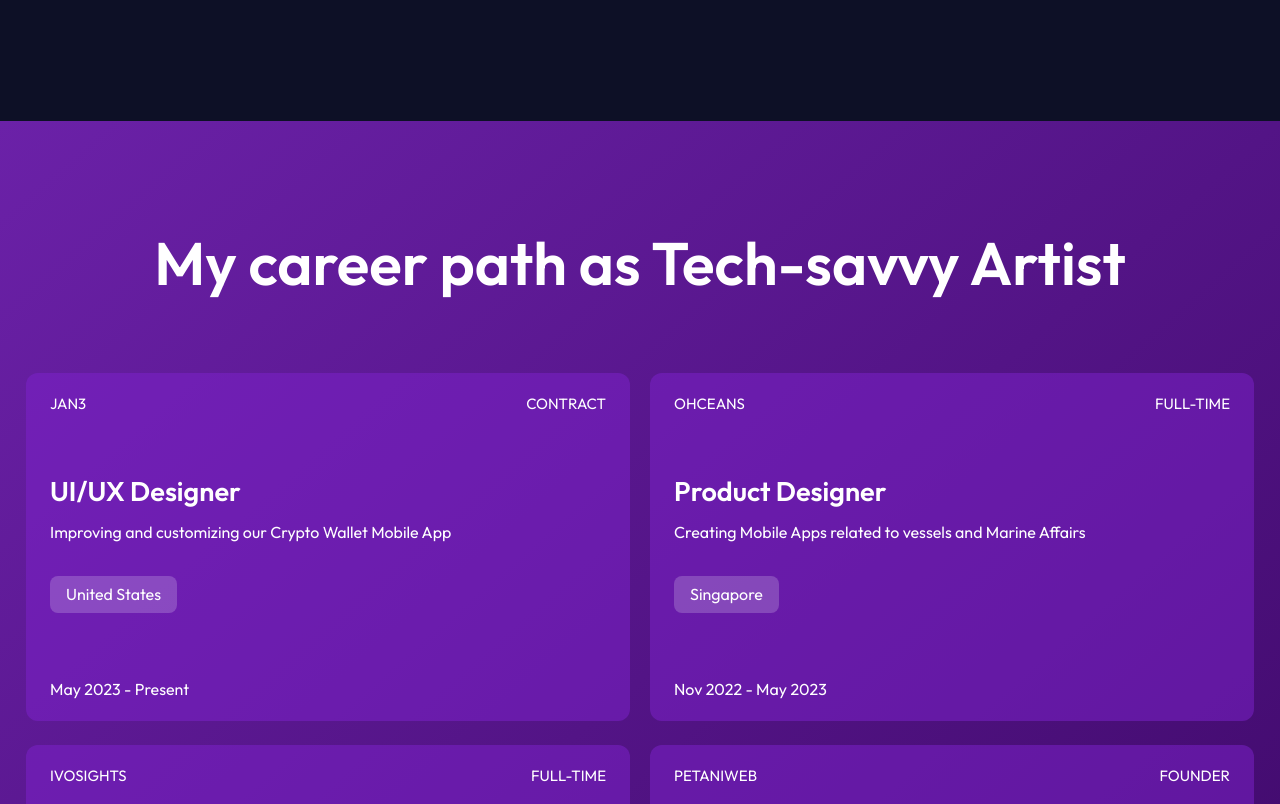
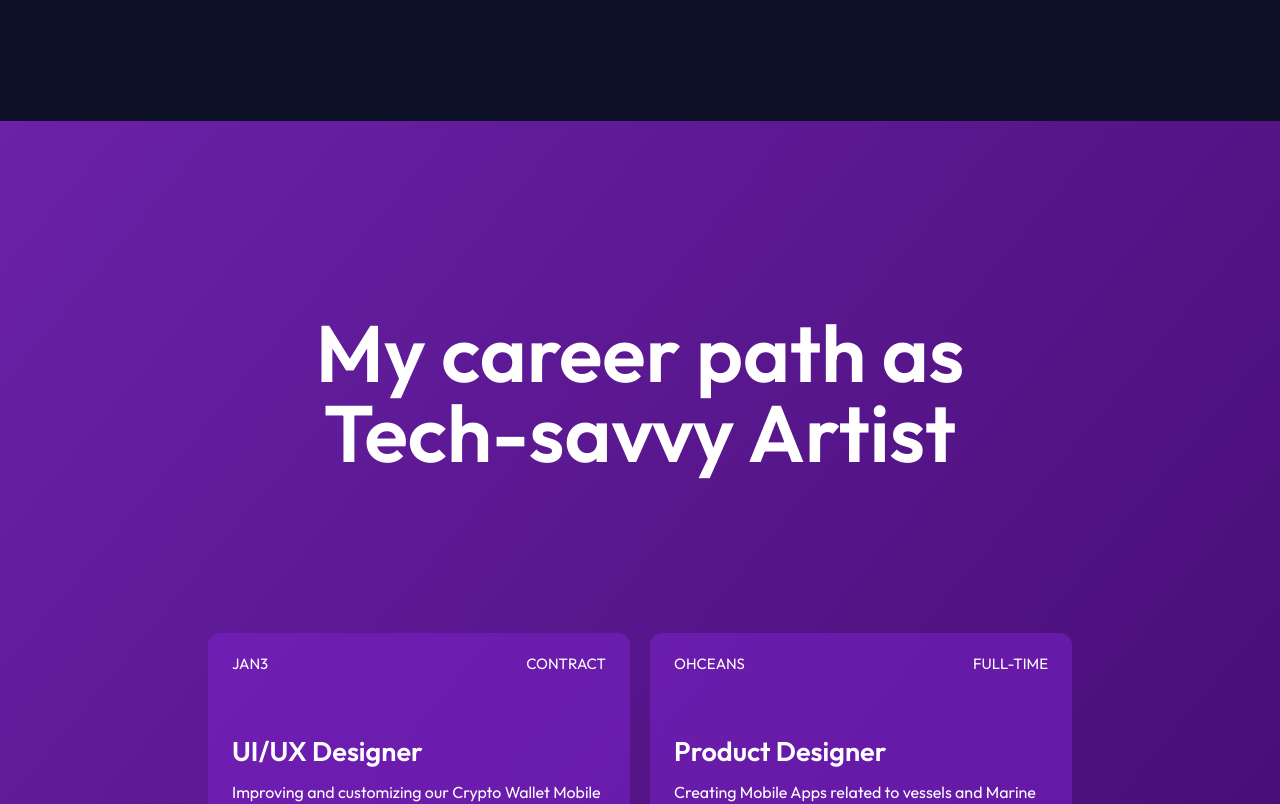
Before and after one commit to alif-firdaus/Passionate-React, a React (Create React App) app: page / in a window 1280 px wide. Shown: the part 3720-4524 px from the top of the page. Built offline with nearby package versions, Linux system fonts and the light colour scheme.

Commit message:
Experience Section lg : added

```diff
--- a/src/Pages/Experience.jsx
+++ b/src/Pages/Experience.jsx
@@ -4,15 +4,15 @@ const Experience = () => {
 	return (
 		<div
 			id="experience"
-			className="relative w-full h-auto pb-36 pt-28 bg-gradient-to-br from-purple-800 to-purple-950 px-sectionpxsm"
+			className="relative w-full h-auto pb-36 pt-28 lg:pt-48 lg:pb-64 bg-gradient-to-br from-purple-800 to-purple-950 px-sectionpxsm lg:px-sectionpxlg"
 		>
 			{/* Experience Title */}
-			<h1 className="text-5xl font-semibold text-center text-white md:text-6xl">
+			<h1 className="text-5xl font-semibold text-center text-white md:text-6xl lg:text-[80px]">
 				My career path as Tech-savvy Artist
 			</h1>
 
 			{/* Experience Container 1 */}
-			<div className="flex flex-col items-center justify-between pt-20 md:flex-row gap-7 md:gap-5 h-fit">
+			<div className="flex flex-col items-center justify-between pt-20 lg:pt-40 md:flex-row gap-7 md:gap-5 h-fit">
 				{/* Experience 1 */}
 				<div className="w-full px-6 py-5 text-white bg-purple-700 bg-opacity-50 rounded-xl">
 					<div className="flex items-center justify-between">
```
